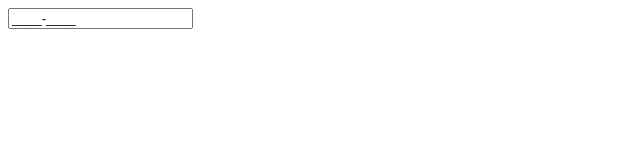
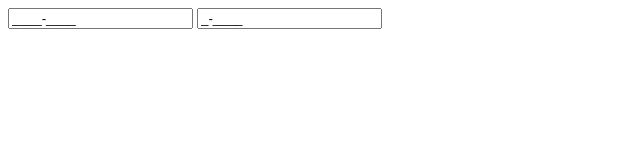
Before and after one commit to kazenetu/formatting-textbox.js, a plain HTML site: page index.html in a window 1280 px wide. Shown: the whole page, without its empty margins (0-640 px from the left). Drawn offline with Linux system fonts and the light colour scheme.

Commit message:
書式付きテキストボックスを複数作成

```diff
--- a/index.html
+++ b/index.html
@@ -13,12 +13,14 @@
   <script type="text/javascript">
     $(function(){
       var formattingTextbox = new FormattingTextbox("#target","____-____");
+      var formattingTextbox2 = new FormattingTextbox("#target2","_-____");
     });
   </script>
 </head>
 <body>
 
 <input type="text" id="target" style="ime-mode: disabled;" />
+<input type="text" id="target2" style="ime-mode: disabled;" />
 
 </body>
 </html>
```
